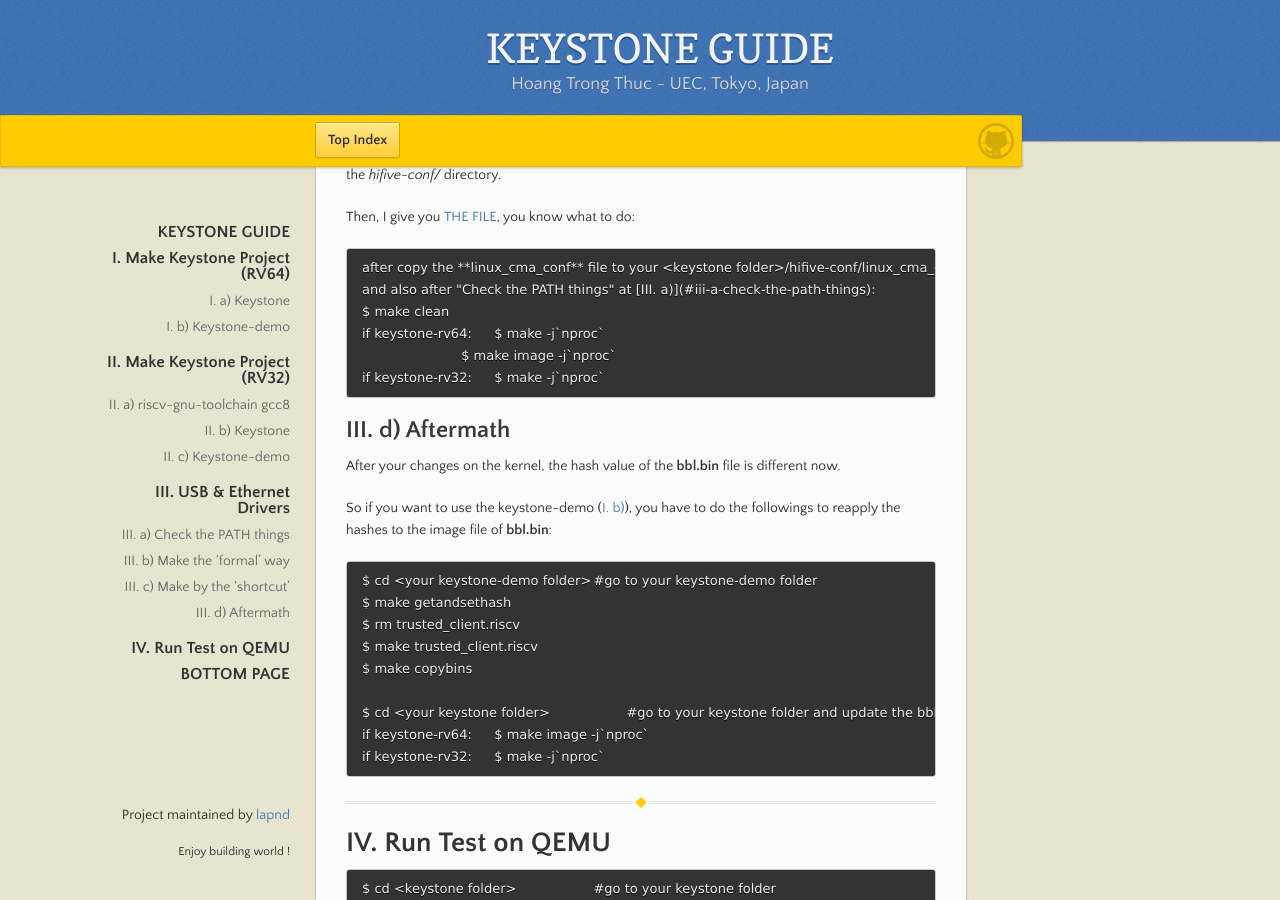
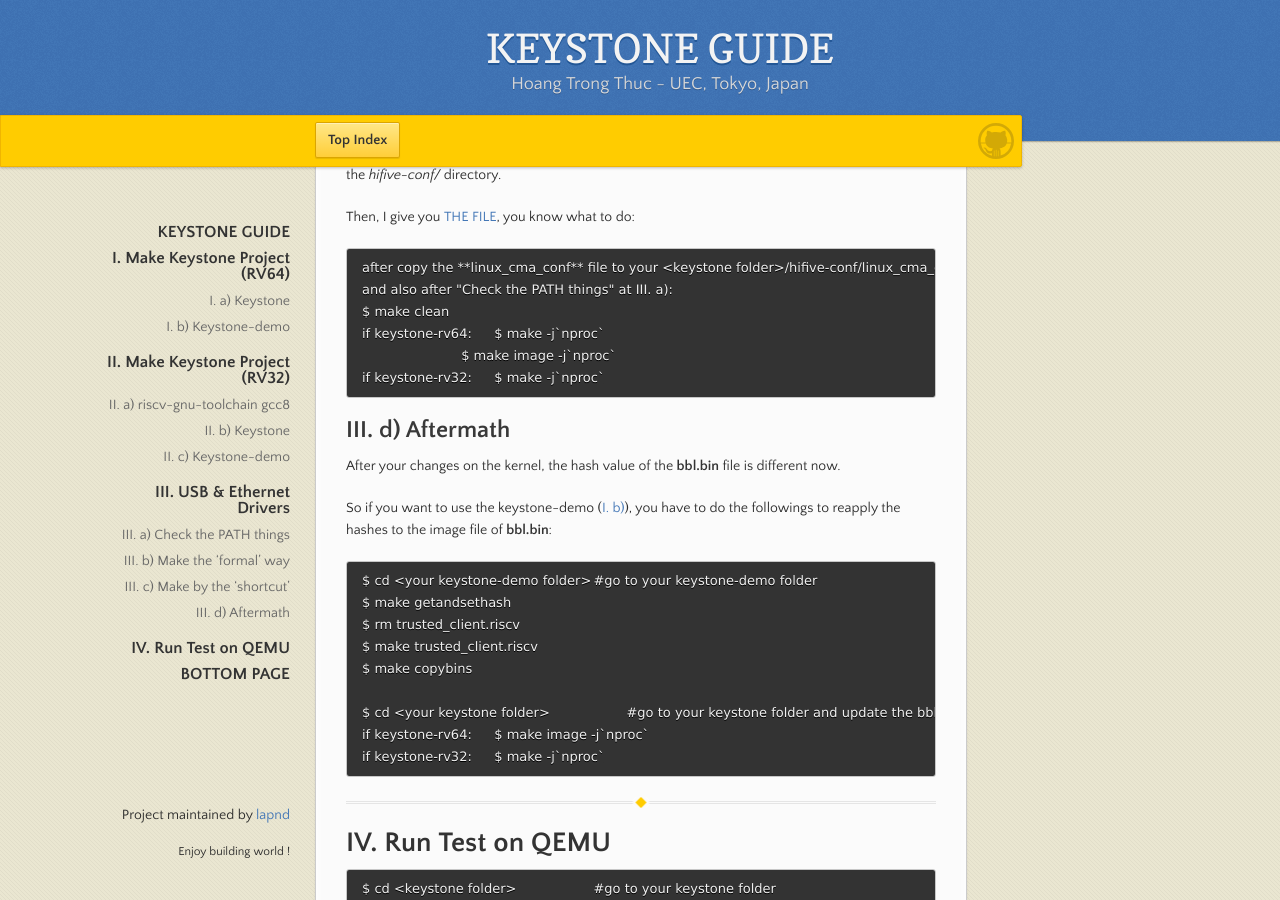
Before and after one commit to lapnd/httdes.github.io, a Jekyll site: the page built from keystone.md, in a window 1280 px wide and 900 px high, scrolled down 4604 px. Built offline with Jekyll 4.4.1, drawn with Linux system fonts in a browser that asks for light colours; our own code applies the rules of GitHub Pages for plain Markdown files; part of the change alters nothing that is shown.

Commit message:
Update keystone.md

```diff
--- a/keystone.md
+++ b/keystone.md
@@ -206,7 +206,7 @@ So, the bottom line of the 'formal' way above is just to creating a new **linux_
 Then, I give you [THE FILE](./linux_cma_conf), you know what to do:
 
 	after copy the **linux_cma_conf** file to your <keystone folder>/hifive-conf/linux_cma_conf:
-	and also after "Check the PATH things" at [III. a)](#iii-a-check-the-path-things):
+	and also after "Check the PATH things" at III. a):
 	$ make clean
 	if keystone-rv64:	$ make -j`nproc`
 				$ make image -j`nproc`
```
